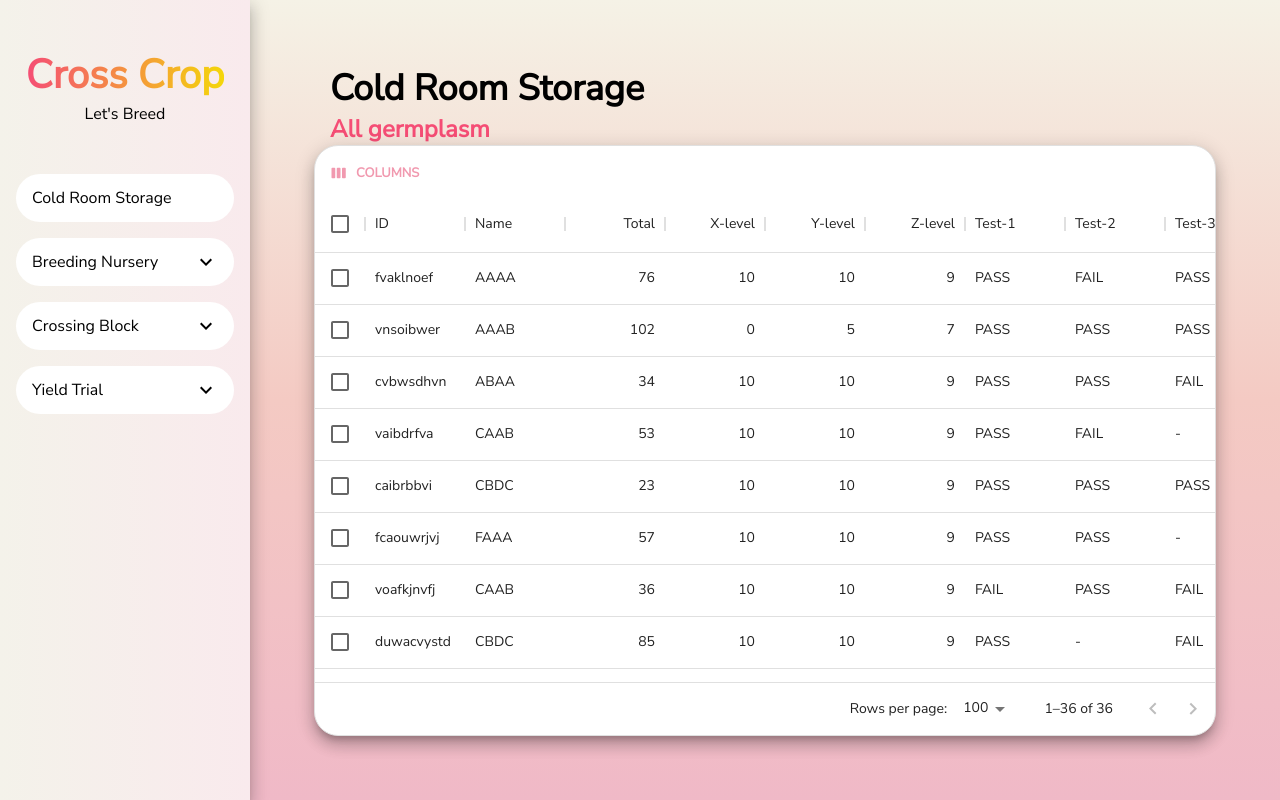
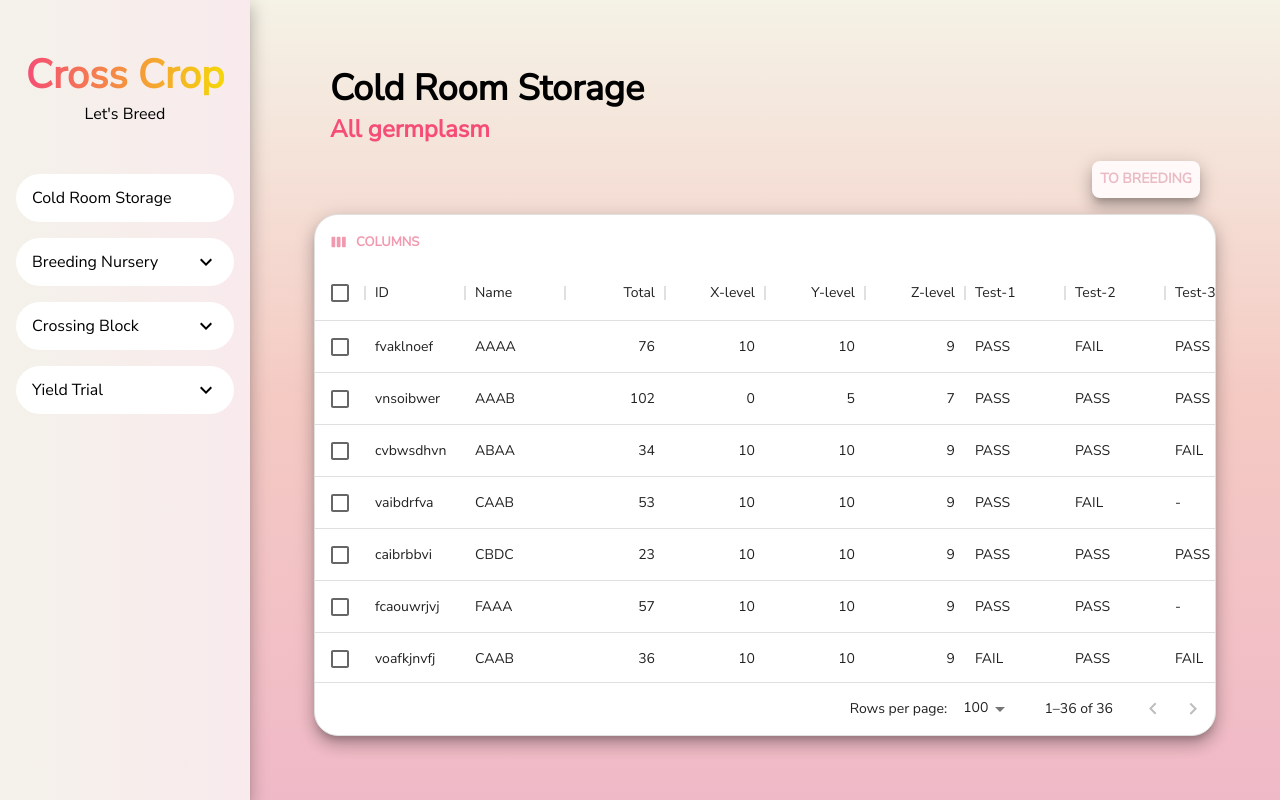
Before and after one commit to mmookptr/crosscrop-frontend, a React (Create React App) app: page / in a window 1280 px wide. Built offline with nearby package versions, Linux system fonts and the light colour scheme.

Commit message:
add action button

```diff
--- a/src/components/Page.js
+++ b/src/components/Page.js
@@ -1,7 +1,7 @@
 import React from "react";
 
 import { Box } from "@mui/system";
-import { Typography } from "@mui/material";
+import { Typography, Button } from "@mui/material";
 
 import Datasheet from "./Datasheet";
 
@@ -14,6 +14,14 @@ const Page = ({presenter}) => {
 				</Typography>
 				<Typography variant="pageSubTitle">{presenter.pageSubTitle}</Typography>
 			</Box>
+			<Box sx={{ padding: "16px", display: "flex", justifyContent: "end"  }}>
+				<Button
+					sx={{color: "#eabbc5", bgcolor: "#fffaf9", fontWeight: "bold", boxShadow: 10, borderRadius: "8px", "&:hover": {
+						bgcolor: "##f0b9c7", color: "white"
+					}}}
+				>To Breeding
+				</Button>
+			</Box>
 			<Datasheet rows={presenter.rows} columns={presenter.columns} />
 		</Box>
 	);
```
